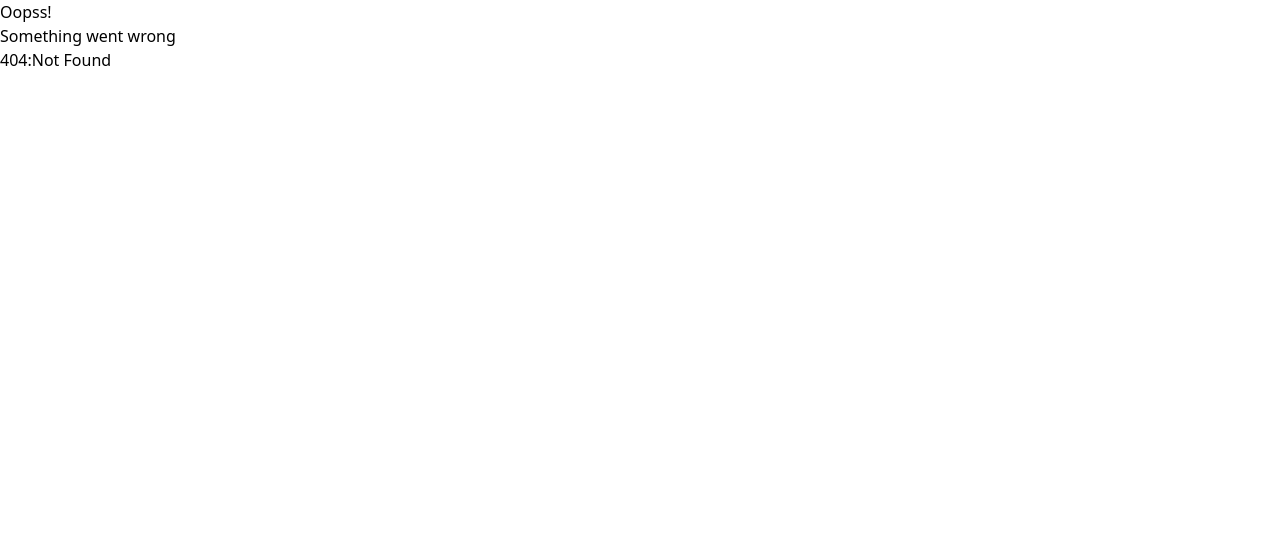
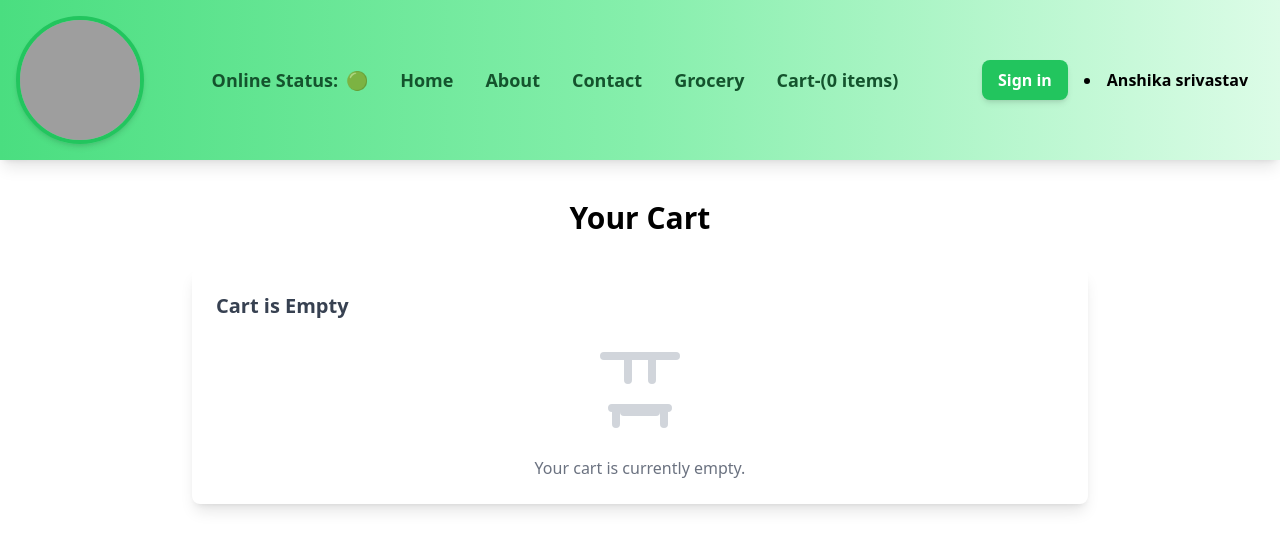
Before and after one commit to anshikasrivastav1000/swiggy-clone, a React (Create React App) app: page /cart in a window 1280 px wide. Before the commit this address had no page. Shown: the top 550 px of the page. Built offline with nearby package versions, Linux system fonts and the light colour scheme; grey boxes are pictures that could not be loaded.

Commit message:
added redux-store

```diff
--- a/package.json
+++ b/package.json
@@ -3,12 +3,14 @@
   "version": "0.1.0",
   "private": true,
   "dependencies": {
+    "@reduxjs/toolkit": "^2.2.7",
     "@testing-library/jest-dom": "^5.17.0",
     "@testing-library/react": "^13.4.0",
     "@testing-library/user-event": "^13.5.0",
     "axios": "^1.7.7",
     "react": "^18.3.1",
     "react-dom": "^18.3.1",
+    "react-redux": "^9.1.2",
     "react-router-dom": "^6.26.2",
     "react-scripts": "5.0.1",
     "web-vitals": "^2.1.4"
--- a/src/App.js
+++ b/src/App.js
@@ -8,6 +8,8 @@ import Body from "./components/Body";
 import { Outlet } from "react-router-dom";
 import {useEffect,useState} from "react";
 import UserContext  from "./utils/UserContext";
+import {Provider} from "react-redux";
+import appStore from "./utils/appStore";
 
 
 
@@ -24,13 +26,16 @@ const [userName,setUserName] = useState();
   },[])
 
   return (
+    <Provider store={appStore}>
     <UserContext.Provider value={{loggedInUser:userName}}>
     <div className="App">
      <Header/>
     <Outlet/>
     </div>
     </UserContext.Provider>
+    </Provider>
   );
+
 }
 
 export default App;
--- /dev/null
+++ b/src/components/Cart.js
@@ -0,0 +1,58 @@
+import ItemsList from "./ItemsList";
+import { useSelector } from "react-redux";
+import { clearCart } from "../utils/cartSlice";
+import { useDispatch } from "react-redux";
+
+const Cart = () => {
+    const dispatch = useDispatch();
+    const cartItems = useSelector((store) => store.cart.items);
+
+    const handleClearCart = () => {
+        dispatch(clearCart());
+    };
+
+    return (
+        <div className="m-4 p-6">
+            <h1 className="text-3xl font-bold text-center mb-8">Your Cart</h1>
+            <div className="w-full max-w-4xl mx-auto bg-white shadow-lg rounded-lg p-6">
+                <div className="flex justify-between items-center mb-6">
+                    <h2 className="text-xl font-semibold text-gray-700">
+                        {cartItems.length > 0 ? `You have ${cartItems.length} items` : "Cart is Empty"}
+                    </h2>
+                    {cartItems.length > 0 && (
+                        <button
+                            className="bg-red-500 text-white py-2 px-4 rounded-md hover:bg-red-600 transition duration-300"
+                            onClick={handleClearCart}
+                        >
+                            Clear Cart
+                        </button>
+                    )}
+                </div>
+
+                {cartItems.length === 0 ? (
+                    <div className="text-center text-gray-500">
+                        <svg
+                            xmlns="http://www.w3.org/2000/svg"
+                            className="h-24 w-24 mx-auto mb-4 text-gray-300"
+                            fill="none"
+                            viewBox="0 0 24 24"
+                            stroke="currentColor"
+                        >
+                            <path
+                                strokeLinecap="round"
+                                strokeLinejoin="round"
+                                strokeWidth="2"
+                                d="M3 3h18M9 3v6m6-6v6m-7 8h8M5 16h14M6 16v4m12-4v4"
+                            />
+                        </svg>
+                        <p>Your cart is currently empty.</p>
+                    </div>
+                ) : (
+                    <ItemsList items={cartItems} />
+                )}
+            </div>
+        </div>
+    );
+};
+
+export default Cart;
--- a/src/components/Header.js
+++ b/src/components/Header.js
@@ -2,13 +2,16 @@ import { useState ,  useContext} from "react";
 import { Link } from "react-router-dom";
 import {useOnlineStatus}  from "../utils/useOnlineStatus";
 import UserContext from "../utils/UserContext";
+import {useSelector} from "react-redux"
+
 
 const Header = () => {
   const [btnName, setBtnName] = useState("Sign in");
   const onlineStatus = useOnlineStatus();
 
   const {loggedInUser} = useContext(UserContext);
-
+///subscribing to the store useing selector
+ const cartItems = useSelector((store) => store.cart.items);
   return (
     <div className="flex justify-between items-center bg-gradient-to-r from-green-400 via-green-300 to-green-100 p-4 shadow-lg">
       {/* Logo */}
@@ -44,7 +47,7 @@ const Header = () => {
             <Link to="/grocery">Grocery</Link>
           </li>
           <li className="hover:text-green-600">
-            <Link to="/cart">Cart</Link>
+            <Link to="/cart">Cart-({cartItems.length} items)</Link>
           </li>
         </ul>
       </div>
--- a/src/components/ItemsList.js
+++ b/src/components/ItemsList.js
@@ -1,7 +1,16 @@
 import { CDN_URL } from "../utils/Constants";
+import {useDispatch} from "react-redux"
+import {addItem} from "../utils/cartSlice"
 
 const ItemsList = ({ items }) => {
-//   console.log(items);
+
+  const dispatch = useDispatch()
+  const handleAddItem = (item) =>{
+    //dispatch an anction
+    dispatch(addItem(item))
+    console.log(items)
+  }
+  // console.log(items);
   return (
     <div className="p-4 bg-gray-100 rounded-lg shadow-lg">
       {items.map((item) => (
@@ -34,7 +43,9 @@ const ItemsList = ({ items }) => {
               className="w-full h-full object-cover rounded-md"
             />
             {/* Button Overlay */}
-            <button className="absolute inset-0 bg-black bg-opacity-50 text-white text-sm font-semibold flex items-center justify-center opacity-0 hover:opacity-100 transition-opacity duration-300">
+            <button className="absolute inset-0 bg-black bg-opacity-50 text-white text-sm font-semibold flex items-center justify-center opacity-0 hover:opacity-100 transition-opacity duration-300"
+            onClick={() => handleAddItem(item)}
+            >
               Add to Cart
             </button>
           </div>
--- a/src/index.js
+++ b/src/index.js
@@ -8,6 +8,7 @@ import Contact from './components/Contact';
 import Error from "./components/Error";
 import Body from "./components/Body";
 import RestaurantMenu from './components/RestaurantMenu';
+import Cart from "./components/Cart";
 // import Grocery from './components/Grocery';
 
 //chunking
@@ -44,6 +45,10 @@ const appRouter = createBrowserRouter([
         {
             path:"/restaurants/:resId",
             element:<RestaurantMenu/>
+        },
+        {
+            path:"/cart",
+            element:<Cart/>
         }
      ],
 
--- /dev/null
+++ b/src/utils/appStore.js
@@ -0,0 +1,8 @@
+import {configureStore} from "@reduxjs/toolkit";
+import cartReducer from "./cartSlice";
+const appStore = configureStore({
+reducer:{
+    cart:cartReducer,
+}
+});
+export default appStore;
--- /dev/null
+++ b/src/utils/cartSlice.js
@@ -0,0 +1,23 @@
+import {createSlice} from "@reduxjs/toolkit"
+
+const cartSlice = createSlice({
+name:'cart',
+initialState:{
+    items:[],
+},
+reducers:{
+  addItem:(state,action)=>{
+state.items.push(action.payload)
+  },
+  removeItem:(state,action)=>{
+ state.items.pop();
+  },
+  clearCart:(state,action)=>{
+    state.items.length = 0;
+  }
+}
+
+});
+
+export const {addItem,removeItem,clearCart} = cartSlice.actions;
+export default cartSlice.reducer;
```
Also changed, not shown: 2 other files (tests, documents, lock files or other folders).
